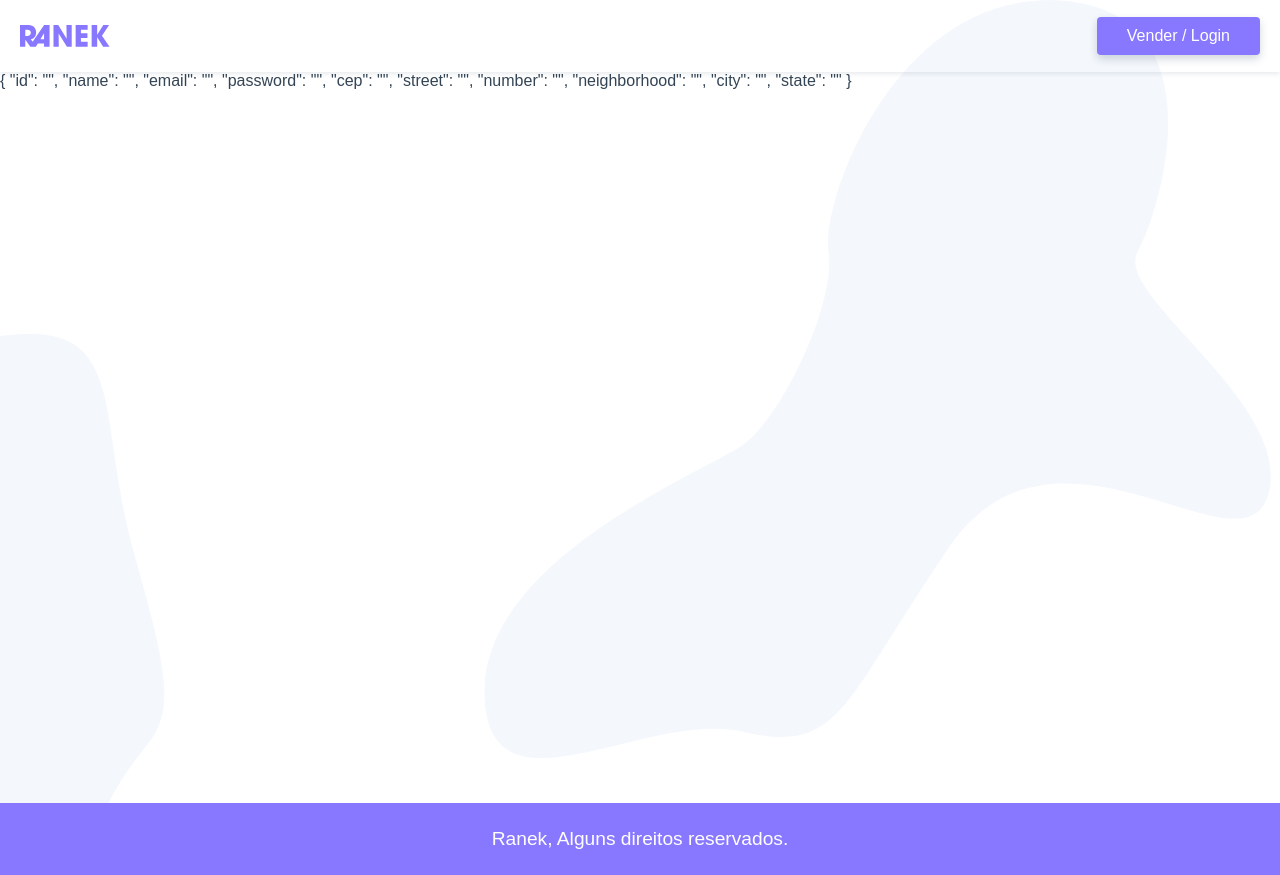
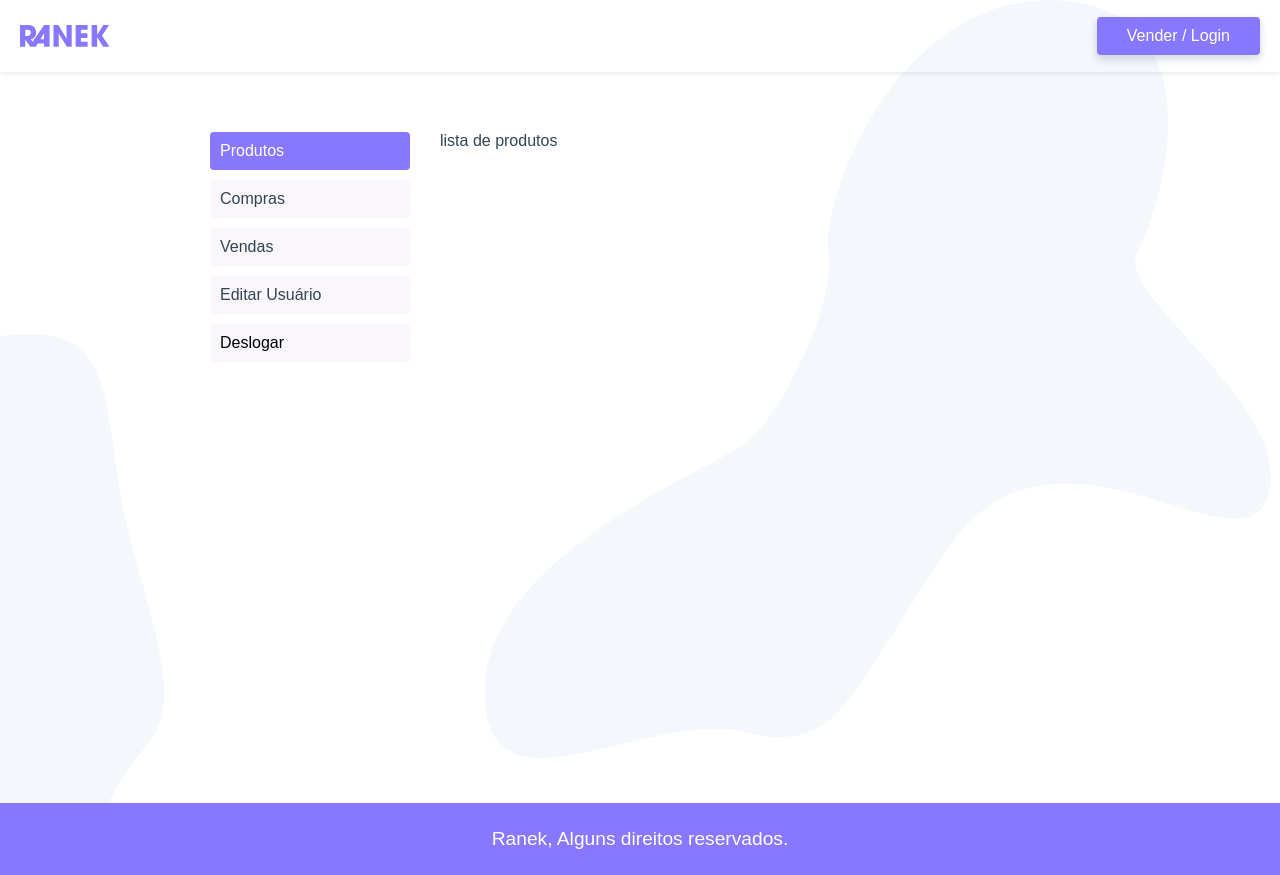
Before and after one commit to robcorreia/ranek-project-ecommerce-vuejs, a Vue app: page /user in a window 1280 px wide. Built offline with nearby package versions, Linux system fonts and the light colour scheme.

Commit message:
feat: add User page

```diff
--- a/src/router/index.js
+++ b/src/router/index.js
@@ -4,6 +4,10 @@ import Home from "../views/Home.vue";
 import Product from "../views/Product.vue";
 import Login from "../views/Login.vue";
 import User from "../views/User/User.vue";
+import UserProducts from "../views/User/UserProducts.vue";
+import UserEdit from "../views/User/UserEdit.vue";
+import UserOrders from "../views/User/UserOrders.vue";
+import UserSales from "../views/User/UserSales.vue";
 
 Vue.use(VueRouter);
 
@@ -26,8 +30,29 @@ const routes = [
   },
   {
     path: "/user",
-    name: "user",
     component: User,
+    children: [
+      {
+        path: "",
+        name: "user",
+        component: UserProducts,
+      },
+      {
+        path: "edit",
+        name: "user-edit",
+        component: UserEdit,
+      },
+      {
+        path: "sales",
+        name: "sales",
+        component: UserSales,
+      },
+      {
+        path: "orders",
+        name: "orders",
+        component: UserOrders,
+      },
+    ],
   },
 ];
 
--- a/src/store/index.js
+++ b/src/store/index.js
@@ -39,5 +39,20 @@ export default new Vuex.Store({
       context.commit("UPDATE_USER", { id: payload.email });
       return api.post("/user", payload);
     },
+    logout(context) {
+      context.commit("UPDATE_USER", {
+        id: "",
+        name: "",
+        email: "",
+        password: "",
+        cep: "",
+        street: "",
+        number: "",
+        neighborhood: "",
+        city: "",
+        state: "",
+      });
+      context.commit("UPDATE_LOGIN", false);
+    },
   },
 });
--- a/src/views/User/User.vue
+++ b/src/views/User/User.vue
@@ -1,11 +1,81 @@
 <template>
-  <p>{{ $store.state.user }}</p>
+  <section class="user">
+    <nav class="sidenav">
+      <ul>
+        <li>
+          <router-link :to="{ name: 'user' }">Produtos</router-link>
+        </li>
+        <li>
+          <router-link :to="{ name: 'orders' }">Compras</router-link>
+        </li>
+        <li>
+          <router-link :to="{ name: 'sales' }">Vendas</router-link>
+        </li>
+        <li>
+          <router-link :to="{ name: 'user-edit' }">Editar Usuário</router-link>
+        </li>
+        <li>
+          <button @click="logout" class="">Deslogar</button>
+        </li>
+      </ul>
+    </nav>
+    <transition mode="out-in">
+      <router-view> </router-view>
+    </transition>
+  </section>
 </template>
 
 <script>
 export default {
   name: "User",
+  methods: {
+    logout() {
+      this.$store.dispatch("logout");
+      this.$router.push("/login");
+    },
+  },
 };
 </script>
 
-<style></style>
+<style scoped>
+.user {
+  display: grid;
+  grid-template-columns: minmax(140px, 200px) 1fr;
+  max-width: 900px;
+  margin: 40px auto;
+  grid-gap: 30px;
+  padding: 20px;
+}
+
+@media screen and (max-width: 500px) {
+  .user {
+    grid-template-columns: 1fr;
+    margin: 0 auto;
+  }
+}
+
+.sidenav a,
+.sidenav button {
+  padding: 10px;
+  display: block;
+  background: #faf7fc;
+  margin-bottom: 10px;
+  border-radius: 4px;
+}
+
+.sidenav a.router-link-exact-active,
+.sidenav a:hover,
+.sidenav button:hover {
+  background: #87f;
+  color: #fff;
+}
+
+.sidenav button {
+  border: none;
+  width: 100%;
+  font-size: 1rem;
+  text-align: left;
+  font-family: "Avenir", Arial, Helvetica, sans-serif;
+  cursor: pointer;
+}
+</style>
--- /dev/null
+++ b/src/views/User/UserEdit.vue
@@ -0,0 +1,11 @@
+<template>
+  <p>editar usuario</p>
+</template>
+
+<script>
+export default {
+  name: "UserEdit",
+};
+</script>
+
+<style></style>
--- /dev/null
+++ b/src/views/User/UserOrders.vue
@@ -0,0 +1,11 @@
+<template>
+  <p>lista de compras</p>
+</template>
+
+<script>
+export default {
+  name: "UserOrders",
+};
+</script>
+
+<style></style>
--- /dev/null
+++ b/src/views/User/UserProducts.vue
@@ -0,0 +1,11 @@
+<template>
+  <p>lista de produtos</p>
+</template>
+
+<script>
+export default {
+  name: "UserProducts",
+};
+</script>
+
+<style></style>
--- /dev/null
+++ b/src/views/User/UserSales.vue
@@ -0,0 +1,11 @@
+<template>
+  <p>lista de vendas</p>
+</template>
+
+<script>
+export default {
+  name: "UserSales",
+};
+</script>
+
+<style></style>
```
